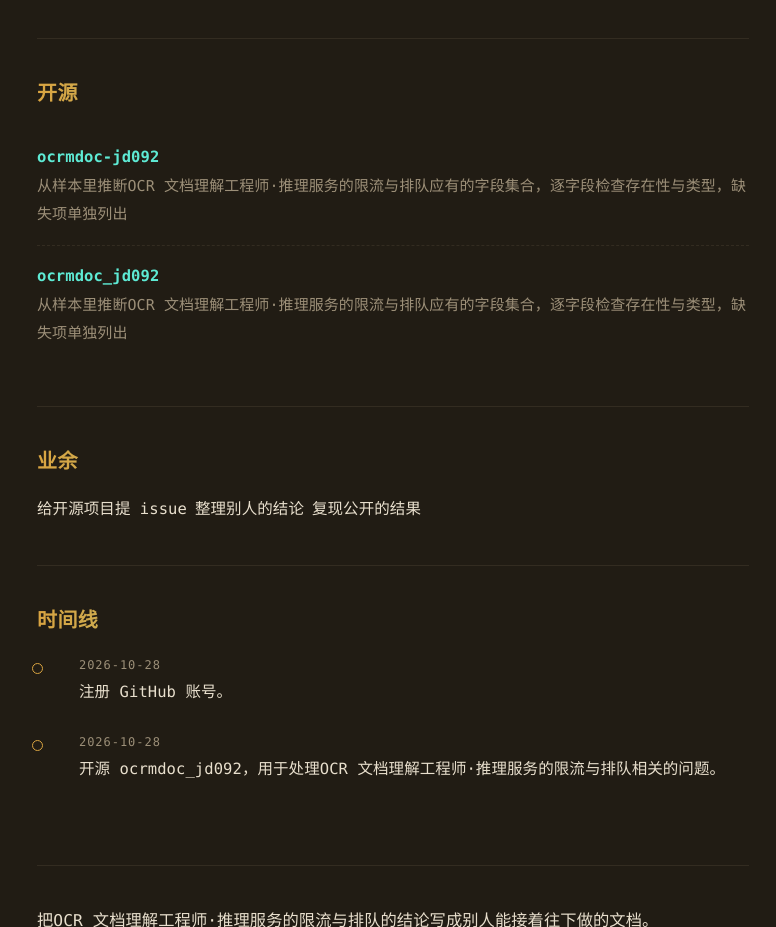
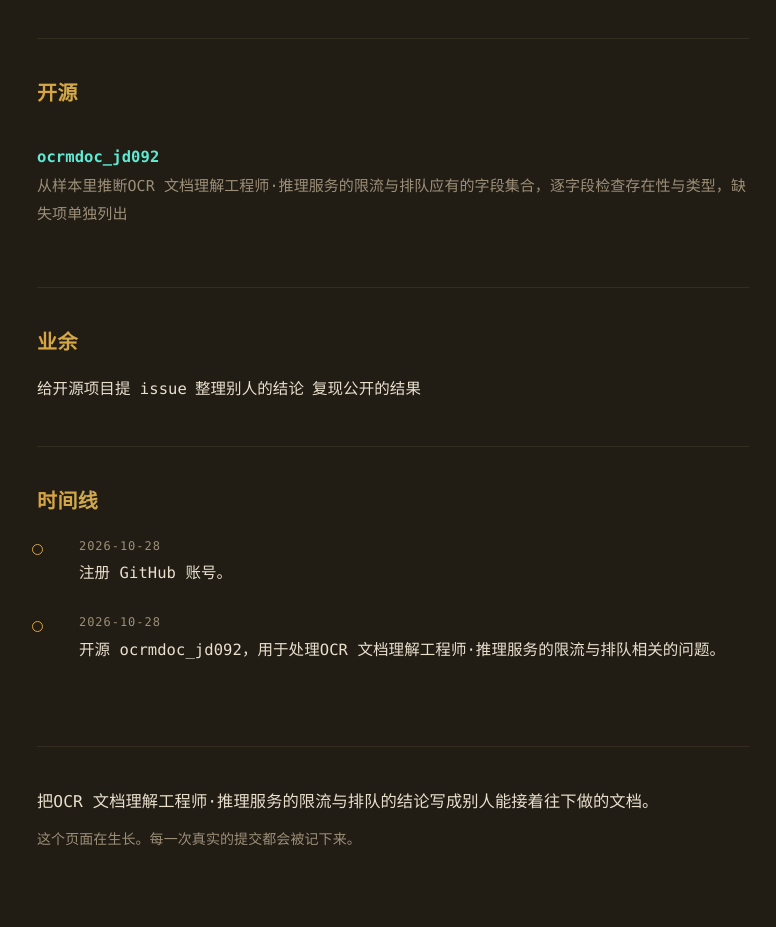
Before and after one commit to westsharma/westsharma.github.io, a plain HTML site: page index.html in a window 1280 px wide. Shown: the part 860-1787 px from the top of the page, without its empty margins (247-1023 px from the left). Drawn offline with Linux system fonts and the light colour scheme.

Commit message:
fix: 更新个人站点

```diff
--- a/index.html
+++ b/index.html
@@ -102,9 +102,6 @@ background-image:repeating-linear-gradient(0deg, transparent 0 39px, #332c21 39p
 <section id="work">
   <h2>开源</h2>
   <ul class="repos">
-    <li><div class="name"><a href="https://github.com/westsharma/ocrmdoc-jd092" rel="noopener">ocrmdoc-jd092</a></div>
-      <div class="desc">从样本里推断OCR 文档理解工程师·推理服务的限流与排队应有的字段集合，逐字段检查存在性与类型，缺失项单独列出</div>
-    </li>
     <li><div class="name"><a href="https://github.com/westsharma/ocrmdoc_jd092" rel="noopener">ocrmdoc_jd092</a></div>
       <div class="desc">从样本里推断OCR 文档理解工程师·推理服务的限流与排队应有的字段集合，逐字段检查存在性与类型，缺失项单独列出</div>
     </li>
```
